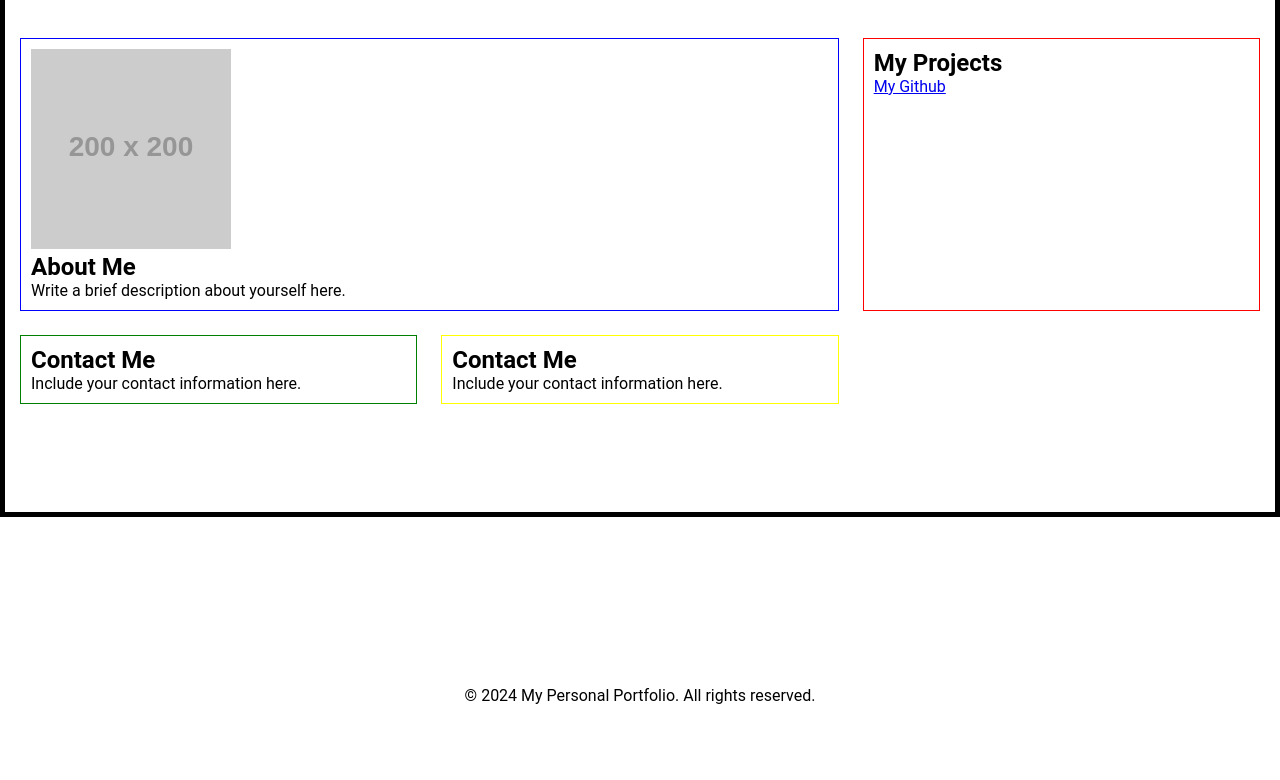
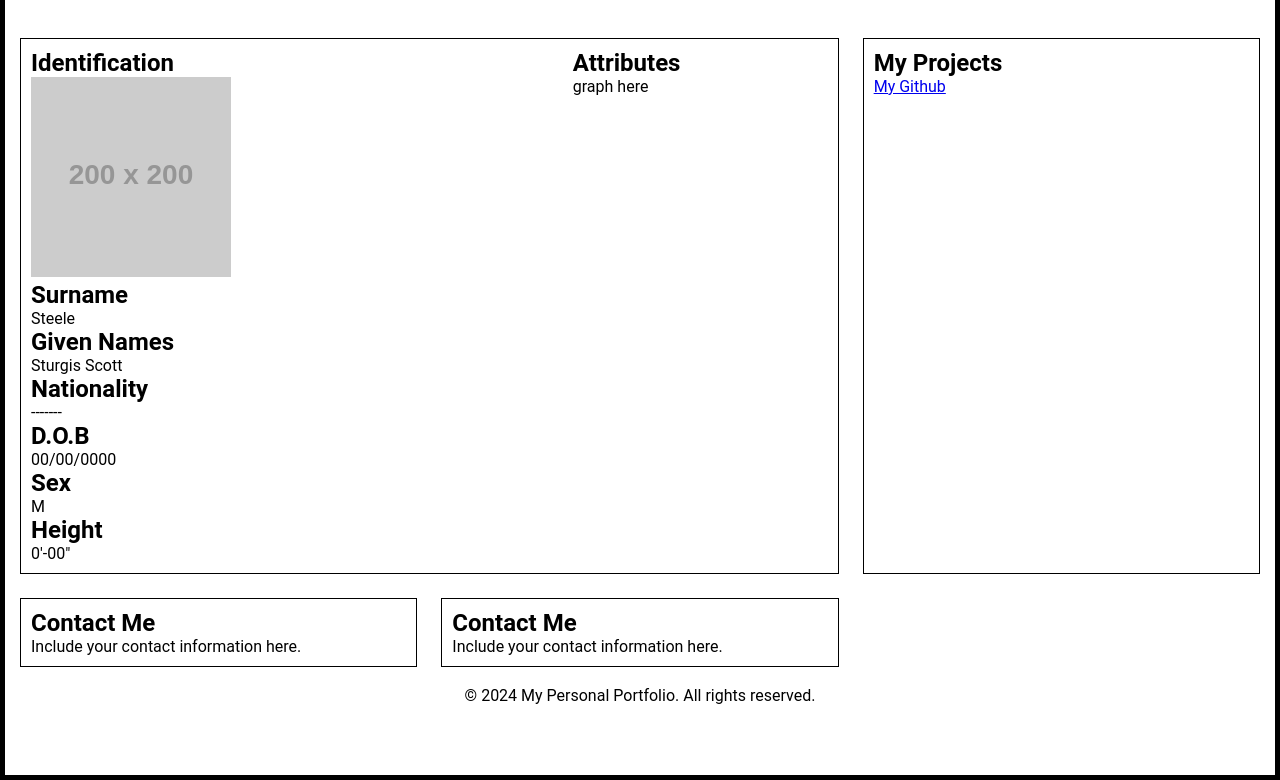
Before and after one commit to sturgis-steele/portfolio, a plain HTML site: page index.html in a window 1280 px wide. Shown: the part 75-855 px from the top of the page. Before the commit the page ends 800 px from the top, so only its background shows below. Drawn offline with Linux system fonts and the light colour scheme; placeholder pictures from the web are drawn by us.

Commit message:
fine tuning and commiting for tracking changes

```diff
--- a/index.html
+++ b/index.html
@@ -2,7 +2,7 @@
 <html>
 <head>
     <title>My Personal Portfolio</title>
-    <link rel="stylesheet" type="text/css" href="style.css">
+    <link rel="stylesheet" type="text/css" href="styles.css">
     <meta name="viewport" content="width=device-width, initial-scale=1.0">
     <meta charset="UTF-8">
 </head>
@@ -28,10 +28,31 @@
     <main>
 
     <!-- Welcome Section -->
-        <section id="welcome-section" class="section">
-            <img src="https://via.placeholder.com/200" alt="Profile Picture">
-            <h1>About Me</h1>
-            <p>Write a brief description about yourself here.</p>
+        <section id="welcome-section" class="grid-span2">
+            <div id="id-container" class="grid-span2">
+                <div class="id-section">
+                    <h1>Identification</h1>
+                    <img src="https://via.placeholder.com/200" alt="Profile Picture">
+                    <h1>Surname</h1>
+                    <p>Steele</p>
+                    <h1>Given Names</h1>
+                    <p>Sturgis Scott</p>
+                </div>
+                <div class="id-section">
+                    <h1>Nationality</h1>
+                    <p>-------</p>
+                    <h1>D.O.B</h1>
+                    <p>00/00/0000</p>
+                    <h1>Sex</h1>
+                    <p>M</p>
+                    <h1>Height</h1>
+                    <p>0'-00"</p>
+                </div>
+            </div>
+            <div id="attributes-container">
+                <h1>Attributes</h1>
+                <p>graph here</p>
+            </div>
         </section>
     <!-- End Welcome Section -->
 
--- a/style.css
+++ b/styles.css
@@ -36,6 +36,7 @@ header {
     height: fit-content;
     display: flex;
     align-items: center;
+    top: 0;
 }
 
 #navbar ul {
@@ -75,37 +76,50 @@ main {
     border: 5px solid #000000;
 }
 
-.section {
+main section{
     padding: 10px;
     height: auto;
     width: auto;
 }
 
+.grid-span2 {
+    grid-column: span 2;
+}
+
 /*about*/
 #welcome-section {
-    grid-column: span 2;
-    border: 1px solid blue;
+    border: 1px solid black;
+    display: grid;
+    grid-template-columns: repeat(3, 1fr);
+    gap:1rem;
+}
+
+#welcome-section .id-container {
+    margin-bottom: 1rem;
+    display: grid;
+    grid-template-columns: 1fr 1fr;
+
 }
 /*end about*/
 
 /*skills*/
 #projects {
 
-    border: 1px solid red;
+    border: 1px solid black;
 }
 /*end skills*/
 
 /*services*/
 #services {
 
-    border: 1px solid green;
+    border: 1px solid black;
 }
 /*end services*/
 
 /*contact*/
 #contact {
 
-    border: 1px solid yellow;
+    border: 1px solid black;
 }
 /*end contact*/
 
@@ -115,7 +129,7 @@ main {
 footer {
     height: 60px;
     width: 100%;
-    background-color: ;
+    background-color: var(--primary-color); ;
     color: #000000;
     padding: 12px 15px;
     display: flex;
@@ -125,3 +139,23 @@ footer {
     bottom: 0;
 }
 /*end footer*/
+
+/*media queries*/
+
+@media screen and (max-width: 768px) {
+    main {
+        grid-template-columns: 1fr;
+    }
+}
+
+@media screen and (max-width: 480px) {
+    header {
+        height: 80px;
+    }
+
+    main {
+        padding: 88px 15px;
+    }
+}
+
+/*end media queries*/
```
